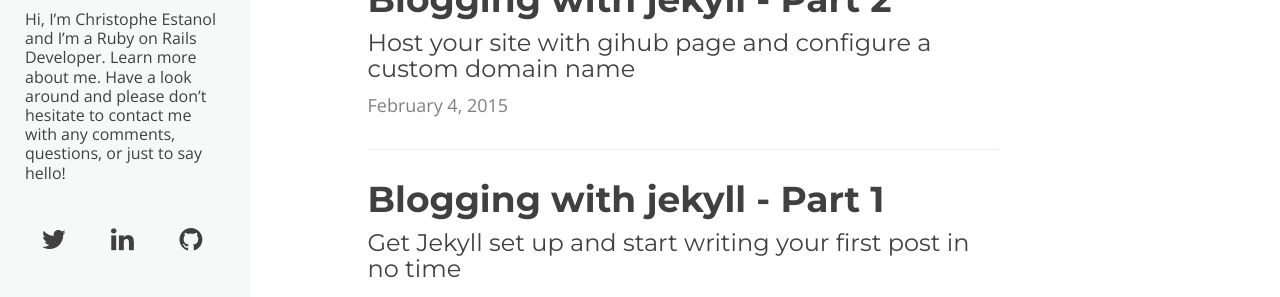
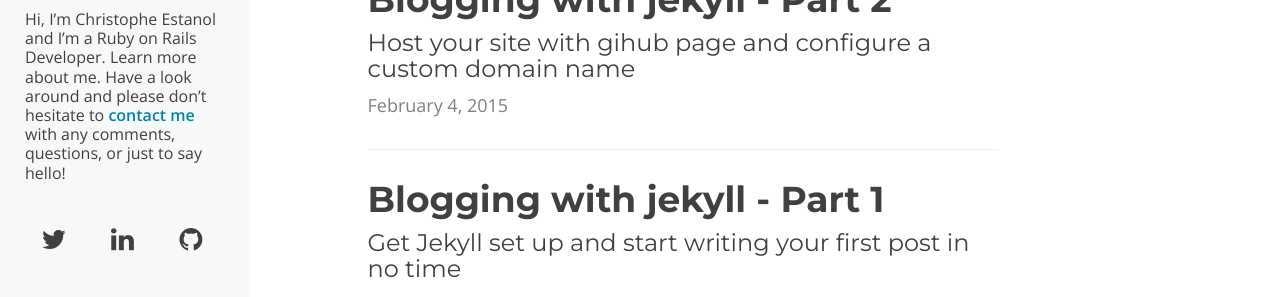
Before and after one commit to ChrisEstanol/ce-blog, a Jekyll site: the page built from index.html, in a window 1280 px wide. Shown: the part 220-517 px from the top of the page. Built offline with Jekyll 4.4.1, drawn with Linux system fonts in a browser that asks for light colours; nearby versions of some CDN libraries; Markdown is read by kramdown in place of the engine named in the settings; the list of posts is cut into pages by our own code; part of the change alters nothing that is shown.

```diff
--- a/_layouts/page.html
+++ b/_layouts/page.html
@@ -13,7 +13,7 @@ layout: default
 
         <p>Hi, I’m Christophe Estanol and I’m a Ruby on Rails Developer. Learn more about me.
 
-        Have a look around and please don’t hesitate to contact me with any comments, questions, or just to say hello!
+        Have a look around and please don’t hesitate to <a href="mailto:hi@chrisestanol.com?Subject=Hello" target="_top">contact me</a> with any comments, questions, or just to say hello!
         </p>
         <ul class="list-inline text-center">
           <!-- <li>
```
Also changed, not shown: 4 other files.
